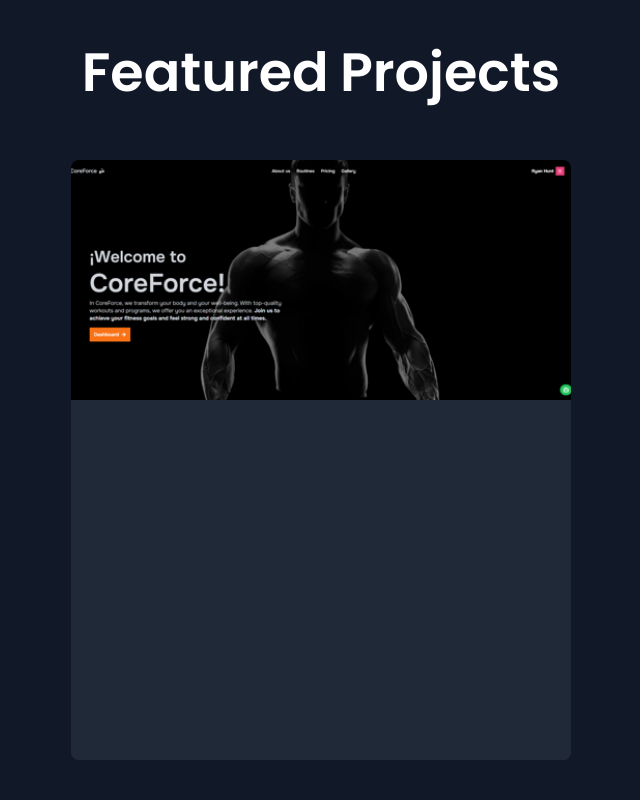
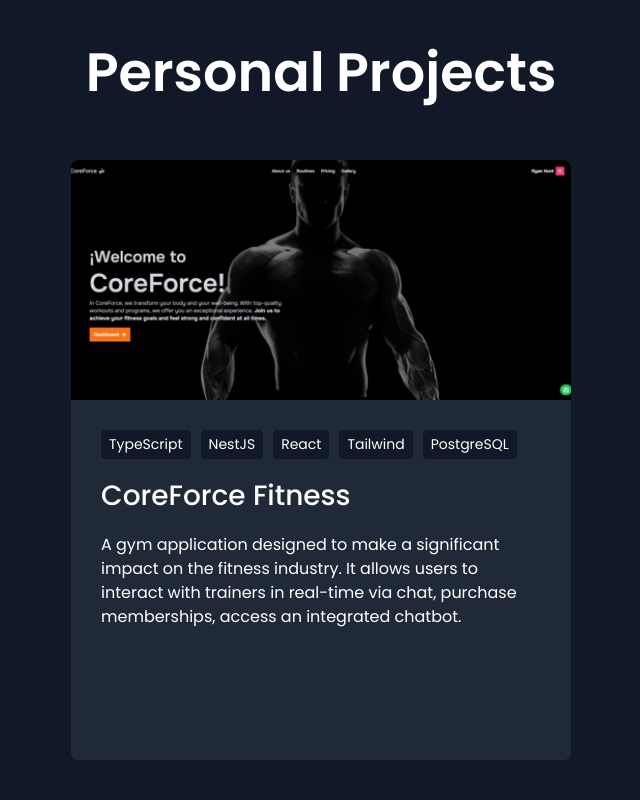
Before and after one commit to FabrizioZeballos/My-Portfolio, a React (Vite) app in the folder fabrizio-zeballos/: page / in a window 1280 px wide. Shown: the part 1420-2220 px from the top of the page, without its empty margins (319-959 px from the left). Built offline with nearby package versions, Linux system fonts and the light colour scheme; the HTML template or start-up script is replaced by a standard one.

Commit message:
Create project cards

```diff
--- a/fabrizio-zeballos/src/App.css
+++ b/fabrizio-zeballos/src/App.css
@@ -1,5 +1,8 @@
+body {
+  background-color: #111827;
+}
+
 * {
-  background-color: #111827;
   color: #fff;
   font-family: "Poppins", sans-serif;
 }
--- a/fabrizio-zeballos/src/components/ProjectCard/ProjectCard.jsx
+++ b/fabrizio-zeballos/src/components/ProjectCard/ProjectCard.jsx
@@ -1,12 +1,21 @@
+import { TechCard } from "../TechCard/TechCard";
 import styles from "./ProjectCard.module.css";
 
-export const ProjectCard = ({ imageSrc }) => {
+export const ProjectCard = ({ imageSrc, title, description, stack }) => {
   return (
     <div className={styles.card}>
       <div className={styles.top}>
         <img src={imageSrc} alt="" className={styles["project-img"]} />
       </div>
-      <div className={styles.bottom}></div>
+      <div className={styles.bottom}>
+        <div className={styles["stack-container"]}>
+          {stack.map((tech, index) => (
+            <TechCard key={index} tech={tech} />
+          ))}
+        </div>
+        <h3>{title}</h3>
+        <p>{description}</p>
+      </div>
     </div>
   );
 };
--- a/fabrizio-zeballos/src/components/ProjectCard/ProjectCard.module.css
+++ b/fabrizio-zeballos/src/components/ProjectCard/ProjectCard.module.css
@@ -23,7 +23,16 @@
 
 .bottom {
   /* border: 1px solid rgb(205, 50, 50); */
+  padding: 30px;
   width: 100%;
   height: 60%;
   background-color: #1f2937;
 }
+
+.bottom h3 {
+  margin: 20px 0;
+}
+
+.stack-container {
+  display: flex;
+}
--- a/fabrizio-zeballos/src/components/Projects/Projects.jsx
+++ b/fabrizio-zeballos/src/components/Projects/Projects.jsx
@@ -6,27 +6,33 @@ import bank from "../../assets/bank2.png";
 
 const projectData = [
   {
-    key: 1,
+    stack: ["TypeScript", "NestJS", "React", "Tailwind", "PostgreSQL"],
     imageSrc: coreforce,
     title: "CoreForce Fitness",
+    /*  description:
+      "A gym application designed to make a significant impact on the fitness industry. It allows users to interact with trainers in real-time via chat, purchase memberships, access an integrated chatbot, and view workout routines.", */
     description:
-      "Una aplicación innovadora que simplifica la programación de citas bancarias, asegurando una experiencia de usuario fluida de principio a fin.",
+      "A gym application designed to make a significant impact on the fitness industry. It allows users to interact with trainers in real-time via chat, purchase memberships, access an integrated chatbot.",
     link: "https://github.com/FabrizioZeballos/Bank-Application",
   },
   {
-    key: 2,
+    stack: ["TypeScript", "NestJS", "PostgreSQL"],
     imageSrc: back,
     title: "Ecommerce Backend",
+    /* description:
+      "An application designed to efficiently manage products, user accounts, and purchase orders for an ecommerce platform, supported by a robust backend. Known for its modular and scalable architecture, the application is built on a RESTful API that enables seamless integration with other systems, ensuring an optimal user experience.", */
     description:
-      "Una aplicación que revoluciona la industria del fitness con un chat en tiempo real con entrenadores, pagos integrados, rutinas de ejercicio de expertos y un chatbot con IA.",
+      "An application designed to efficiently manage products, user accounts, and purchase orders for an ecommerce platform, supported by a robust backend. Known for its modular and scalable architecture",
     link: "https://front-core-force.vercel.app/",
   },
   {
-    key: 3,
+    stack: ["TypeScript", "Express", "React", "Redux", "PostgreSQL"],
     imageSrc: bank,
-    title: "Bank App",
+    title: "HHBC Bank",
+    /* description:
+      "An appointment scheduling app for a bank aiming to enhance customer service and provide a more convenient, accessible experience. Users can register, log in, schedule, and cancel appointments seamlessly and intuitively.", */
     description:
-      "Una aplicación de gestión de ecommerce con un backend escalable y una integración fluida, asegurando una experiencia de usuario óptima.",
+      "An appointment scheduling app for a bank aiming to enhance customer service and provide a more convenient, accessible experience. Users can register, log in, schedule, and cancel ",
     link: "https://github.com/FabrizioZeballos/Ecommerce-Backend",
   },
 ];
@@ -34,10 +40,16 @@ const projectData = [
 export const Projects = () => {
   return (
     <div className={styles.projects}>
-      <h2 className={styles.title}>Featured Projects</h2>
+      <h2 className={styles.title}>Personal Projects</h2>
       <div className={styles["projects-container"]}>
-        {projectData.map((project) => (
-          <ProjectCard key={project.key} imageSrc={project.imageSrc} />
+        {projectData.map((project, index) => (
+          <ProjectCard
+            key={index}
+            stack={project.stack}
+            imageSrc={project.imageSrc}
+            title={project.title}
+            description={project.description}
+          />
         ))}
       </div>
     </div>
--- /dev/null
+++ b/fabrizio-zeballos/src/components/TechCard/TechCard.jsx
@@ -0,0 +1,5 @@
+import styles from "./TechCard.module.css";
+
+export const TechCard = ({ tech }) => {
+  return <div className={styles.card}>{tech}</div>;
+};
--- /dev/null
+++ b/fabrizio-zeballos/src/components/TechCard/TechCard.module.css
@@ -0,0 +1,7 @@
+.card {
+  background-color: #111827;
+  margin-right: 10px;
+  padding: 4px 8px;
+  border-radius: 0.25rem;
+  font-size: 14px;
+}
```
Also changed, not shown: fabrizio-zeballos/src/components/PrimaryButton/PrimaryButton.jsx (added), fabrizio-zeballos/src/components/PrimaryButton/PrimaryButton.module.css (added).
